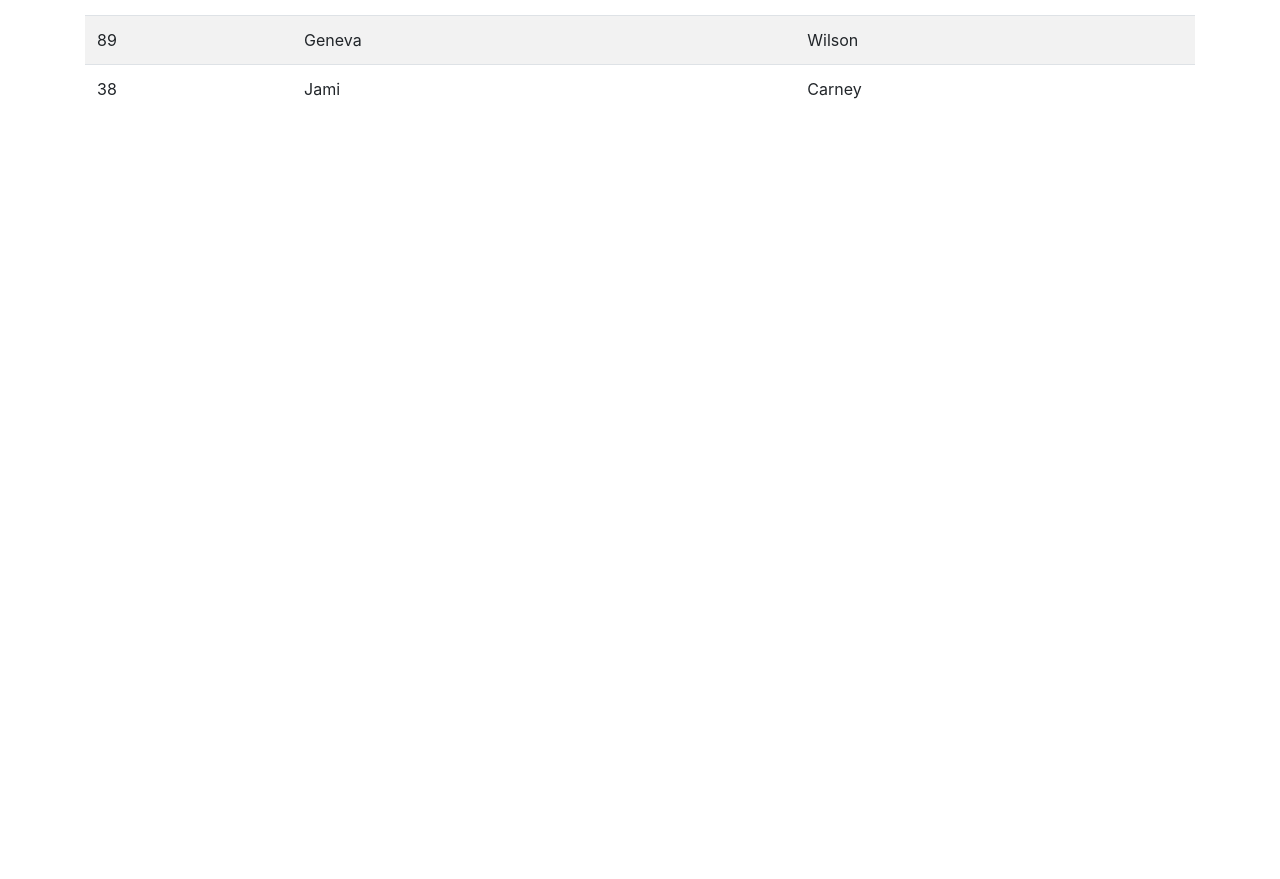
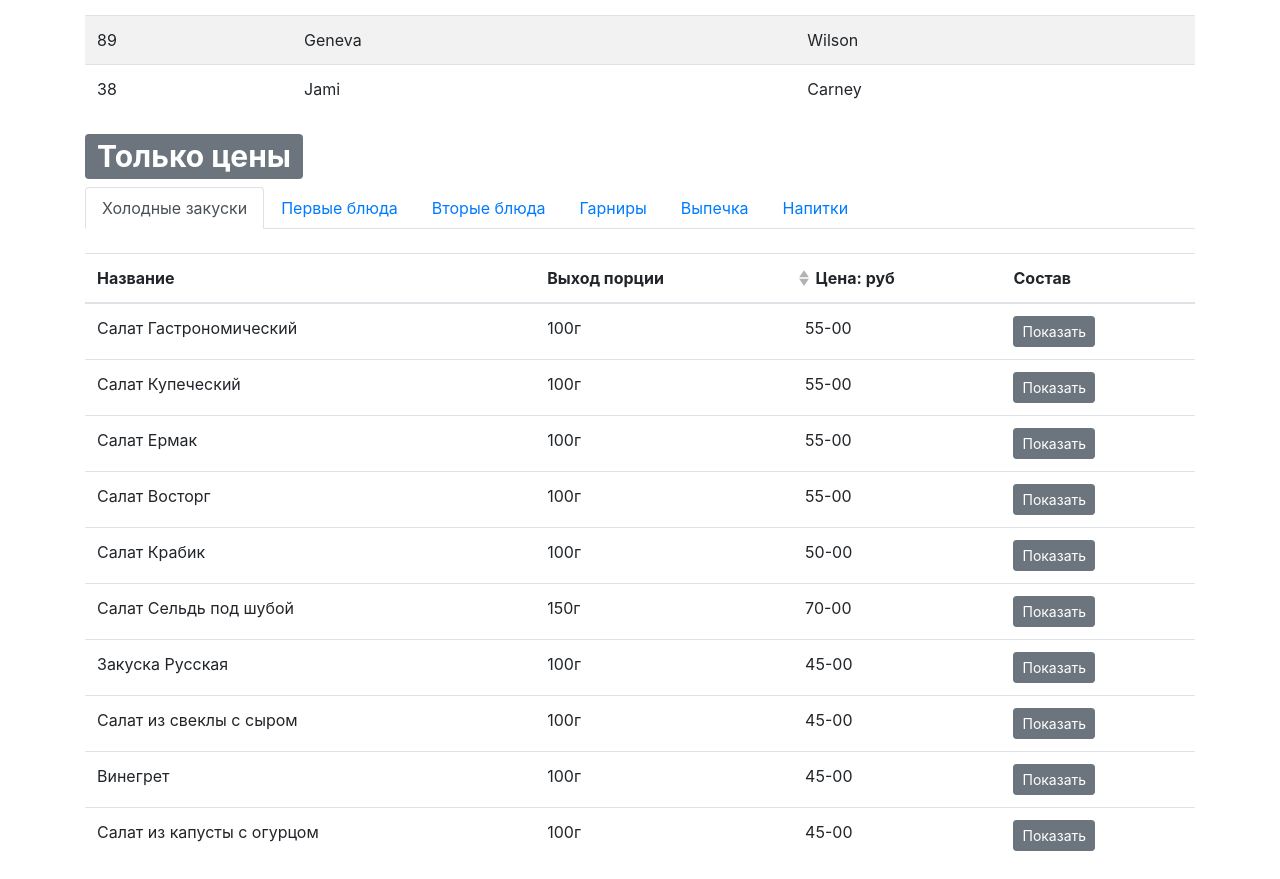
Before and after one commit to kzagul/site-canteen, a Nuxt app: page / in a window 1280 px wide. Shown: the part 2706-3585 px from the top of the page. Before the commit the page ends 2835 px from the top, so only its background shows below. Built offline with nearby package versions, Linux system fonts and the light colour scheme.

Commit message:
Table and tabs added

```diff
--- /dev/null
+++ b/components/tables/PriceTable.vue
@@ -0,0 +1,190 @@
+<template>
+  <b-tabs>
+    <b-tab v-for="el in itemsTypes" :key="el.type" no-body :title="el.type">
+      <div class="mt-4">
+        <b-table
+          hover
+          :fields="fields"
+          :items="filterMenu(items, el.type)"
+          :sort-by.sync="sortBy"
+          :sort-desc.sync="sortDesc"
+          sort-icon-left
+        >
+          <template #cell(actions)="row">
+            <b-button size="sm" @click="row.toggleDetails">
+              {{ row.detailsShowing ? "Спрятать" : "Показать" }}
+            </b-button>
+          </template>
+          <template #row-details="row">
+            <b-card>
+              {{ row.item.recipe }}
+            </b-card>
+          </template>
+        </b-table>
+      </div>
+    </b-tab>
+  </b-tabs>
+</template>
+
+<script>
+export default {
+  //   props: {
+  //     items: {
+  //       type: Array,
+  //     },
+  //   },
+  data() {
+    return {
+      sortBy: "age",
+      sortDesc: false,
+      fields: [
+        { key: "name", label: "Название" },
+        { key: "weight", label: "Выход порции" },
+        { key: "price", label: "Цена: руб", sortable: true },
+        { key: "actions", label: "Состав" },
+      ],
+      itemsTypes: [
+        { type: "Холодные закуски"},
+        { type: "Первые блюда"},
+        { type: "Вторые блюда"},
+        { type: "Гарниры"},
+        { type: "Выпечка"},
+        { type: "Напитки"}
+      ],
+      items: [
+        {
+          id: 1,
+          type: "Холодные закуски",
+          name: "Салат Гастрономический",
+          weight: "100г",
+          price: "55-00",
+          recipe: "Колбаса п/к, сыр, яйцо, помидор, майонез",
+        },
+        {
+          id: 2,
+          type: "Холодные закуски",
+          name: "Салат Купеческий",
+          weight: "100г",
+          price: "55-00",
+          recipe: "Колбаса п/к, сыр, яйцо, помидор, майонез",
+        },
+        {
+          id: 3,
+          type: "Холодные закуски",
+          name: "Салат Ермак",
+          weight: "100г",
+          price: "55-00",
+          recipe: "Колбаса п/к, сыр, яйцо, помидор, майонез",
+        },
+        {
+          id: 4,
+          type: "Холодные закуски",
+          name: "Салат Восторг",
+          weight: "100г",
+          price: "55-00",
+          recipe: "Колбаса п/к, сыр, яйцо, помидор, майонез",
+        },
+        {
+          id: 5,
+          type: "Холодные закуски",
+          name: "Салат Крабик",
+          weight: "100г",
+          price: "50-00",
+          recipe: "Колбаса п/к, сыр, яйцо, помидор, майонез",
+        },
+        {
+          id: 6,
+          type: "Холодные закуски",
+          name: "Салат Сельдь под шубой",
+          weight: "150г",
+          price: "70-00",
+          recipe: "Колбаса п/к, сыр, яйцо, помидор, майонез",
+        },
+        {
+          id: 7,
+          type: "Холодные закуски",
+          name: "Закуска Русская",
+          weight: "100г",
+          price: "45-00",
+          recipe: "Колбаса п/к, сыр, яйцо, помидор, майонез",
+        },
+        {
+          id: 8,
+          type: "Холодные закуски",
+          name: "Салат из свеклы с сыром",
+          weight: "100г",
+          price: "45-00",
+          recipe: "Колбаса п/к, сыр, яйцо, помидор, майонез",
+        },
+        {
+          id: 9,
+          type: "Холодные закуски",
+          name: "Винегрет",
+          weight: "100г",
+          price: "45-00",
+          recipe: "Колбаса п/к, сыр, яйцо, помидор, майонез",
+        },
+        {
+          id: 10,
+          type: "Холодные закуски",
+          name: "Салат из капусты с огурцом",
+          weight: "100г",
+          price: "45-00",
+          recipe: "Колбаса п/к, сыр, яйцо, помидор, майонез",
+        },
+        {
+          id: 10,
+          type: "Первые блюда",
+          name: "Салат из капусты с огурцом",
+          weight: "100г",
+          price: "45-00",
+          recipe: "Колбаса п/к, сыр, яйцо, помидор, майонез",
+        },
+      ],
+    //   totalRows: 1,
+    //   currentPage: 1,
+    //   perPage: 5,
+    //   pageOptions: [5, 10, 15, { value: 100, text: "Show a lot" }],
+      sortBy: "",
+      sortDesc: false,
+      sortDirection: "asc",
+      filter: null,
+      filterOn: [],
+      infoModal: {
+        id: "info-modal",
+        title: "",
+        content: "",
+      },
+    };
+  },
+  computed: {
+    sortOptions() {
+      // Create an options list from our fields
+      return this.fields
+        .filter((f) => f.sortable)
+        .map((f) => {
+          return { text: f.label, value: f.key };
+        });
+    },
+  },
+  mounted() {
+    // Set the initial number of items
+    this.totalRows = this.items.length;
+  },
+  methods: {
+    info(item, index, button) {
+      this.infoModal.title = `Row index: ${index}`;
+      this.infoModal.content = JSON.stringify(item, null, 2);
+      this.$root.$emit("bv::show::modal", this.infoModal.id, button);
+    },
+    resetInfoModal() {
+      this.infoModal.title = "";
+      this.infoModal.content = "";
+    },
+
+    filterMenu(items, type){
+        return items.filter(item => item.type == type);
+    }
+  },
+};
+</script>
--- a/pages/index.vue
+++ b/pages/index.vue
@@ -26,15 +26,20 @@
         <b-table striped hover :items="items"></b-table>
       </div>
     </div>
+
+    <h1><b-badge>Только цены</b-badge></h1>
+    <PriceTable />
   </div>
 </template>
 
 <script>
 import TheMenu from "../components/TheMenu.vue";
+import PriceTable from "../components/tables/PriceTable.vue";
 export default {
   name: "IndexPage",
   components: {
     TheMenu,
+    PriceTable
   },
   data() {
     return {
```
